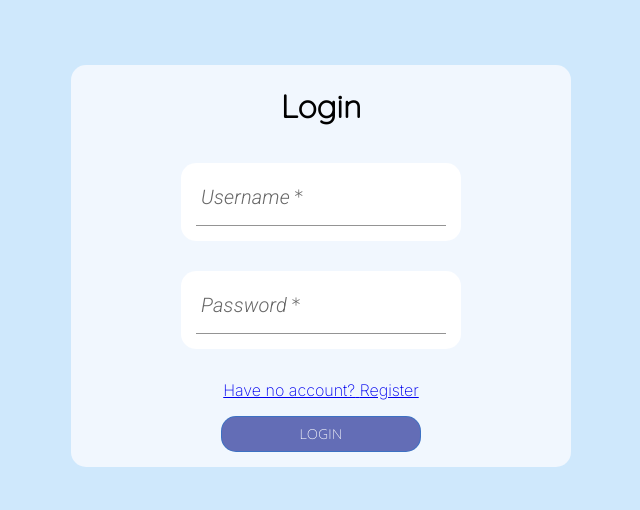
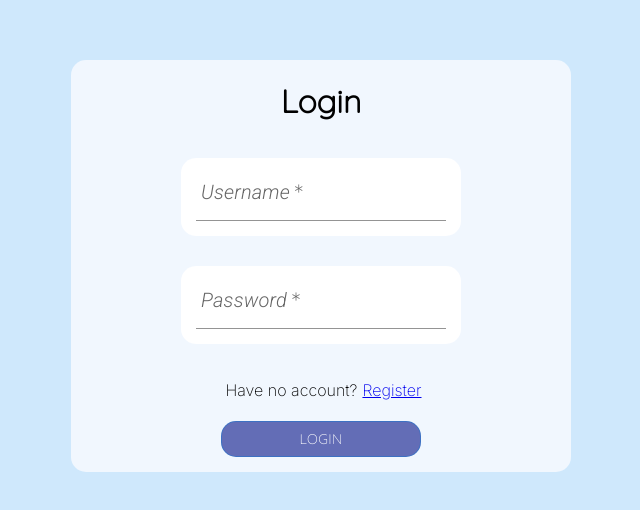
Before and after one commit to RichardPlangar/E-Commerce, a React (Create React App) app in the folder Frontend/: page /login in a window 1280 px wide. Shown: the part 134-644 px from the top of the page, without its empty margins (319-959 px from the left). Built offline with nearby package versions, Linux system fonts and the light colour scheme; the HTML template or start-up script is replaced by a standard one; a web font is replaced by a local one.

Commit message:
link to register and the text next to it have been corrected

```diff
--- a/Frontend/src/pages/Login/Login.scss
+++ b/Frontend/src/pages/Login/Login.scss
@@ -11,6 +11,14 @@
   .sign-in {
     background-color: variables.$secondary-background-color;
     border-radius: 15px;
+    .terms-and-condition {
+      display: flex;
+      align-items: center;
+      p {
+        font-size: variables.$font-size-2;
+        padding: 5px;
+      }
+    }
   }
   .form-container {
     width: 500px;
--- a/Frontend/src/pages/Login/Login.tsx
+++ b/Frontend/src/pages/Login/Login.tsx
@@ -23,12 +23,12 @@ const Login: React.FC = () => {
               required
               label="Password"
             ></TextField>
-            <Link to="/register">
-              <p>
-                Have no account?{' '}
+            <div className="terms-and-condition">
+              <p>Have no account? </p>
+              <Link to="/register">
                 <span className="clickable-link">Register</span>
-              </p>
-            </Link>
+              </Link>
+            </div>
           </div>
         </Box>
         <Button variant="outlined">Login</Button>
```
